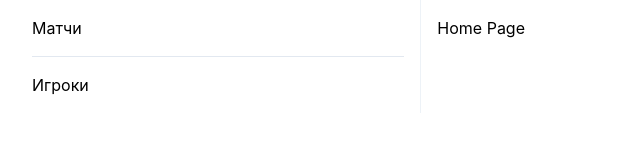
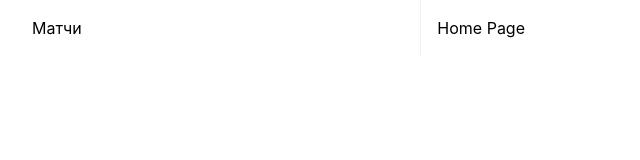
Before and after one commit to nadam131/dev.temzza, a Next.js app: page / in a window 1280 px wide. Shown: the top 160 px of the page, without its empty margins (0-640 px from the left). Built offline with nearby package versions, Linux system fonts and the light colour scheme.

Commit message:
fix Sidebar data, delete players

```diff
--- a/src/components/Sidebar/Sidebar.tsx
+++ b/src/components/Sidebar/Sidebar.tsx
@@ -2,10 +2,7 @@ import { Box, VStack, StackDivider } from "@chakra-ui/react";
 import React from "react";
 import Link from "next/link";
 
-const data = [
-  { id: 1, title: "Матчи", link: "matches" },
-  { id: 1, title: "Игроки", link: "players" },
-];
+const data = [{ id: 1, title: "Матчи", link: "matches" }];
 
 const Sidebar = () => {
   return (
```
